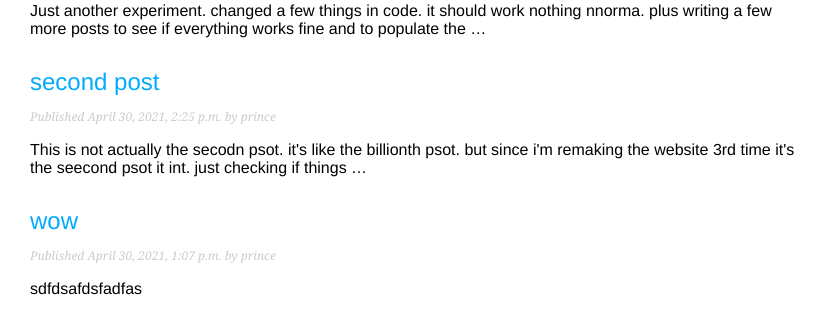
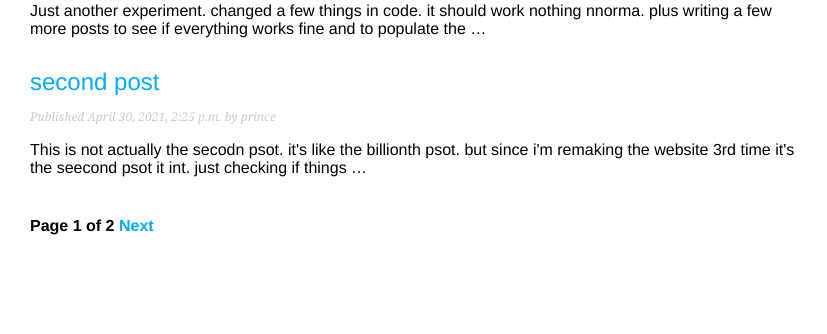
Before and after one commit to pmasuper/lasttry, a Django app: page / in a window 1280 px wide. Shown: the part 309-643 px from the top of the page, without its empty margins (0-827 px from the left). Run offline with Django 3.2, Linux system fonts and the light colour scheme; data comes from the database, SQL or seed files in the repository; both versions use the stored data as it was after the commit.

Commit message:
pagination

```diff
--- a/blog/templates/blog/post/list.html
+++ b/blog/templates/blog/post/list.html
@@ -30,5 +30,5 @@
 
 {{ post.body| truncatewords:30 | linebreaks }}
 {% endfor %}
-<!-- {% include 'pagination.html' with page=posts %} -->
+{% include 'pagination.html' with page=posts %}
 {% endblock %}
--- a/blog/templates/pagination.html
+++ b/blog/templates/pagination.html
@@ -0,0 +1,15 @@
+<div class='pagination'>
+    <span class='step-links'>
+        {% if page.has_previous %}
+        <a href="?page={{ page.previous_page_number }}">Previous</a>
+        {% endif %}
+    <span class='current'>
+        Page {{ page.number }} of {{ page.paginator.num_pages }}
+    </span>
+        {% if page.has_next %}
+        <a href="?page={{ page.next_page_number }}">Next</a>
+        {% endif %}
+    </span>
+
+
+</div>
--- a/blog/views.py
+++ b/blog/views.py
@@ -1,9 +1,18 @@
 from django.shortcuts import render, get_object_or_404
 from .models import Post
+from django.core.paginator import Paginator, EmptyPage, PageNotAnInteger
 
 def post_list(request):
-    posts = Post.published.all()
-    return render(request, 'blog/post/list.html', {'posts':posts})
+    object_list = Post.published.all()
+    paginator = Paginator(object_list,3)
+    page = request.GET.get('page')
+    try:
+        posts = paginator.page(page)
+    except PageNotAnInteger:
+        posts = paginator.page(1)
+    except EmptyPage:
+        posts = paginator.page(paginator.num_pages)
+    return render(request, 'blog/post/list.html', {'page':page, 'posts':posts})
 
 
 def post_detail(request, year, month, day, post):
```
Also changed, not shown: blog/templates/blog/post/detail.html (+16 -0 lines), db.sqlite3.
